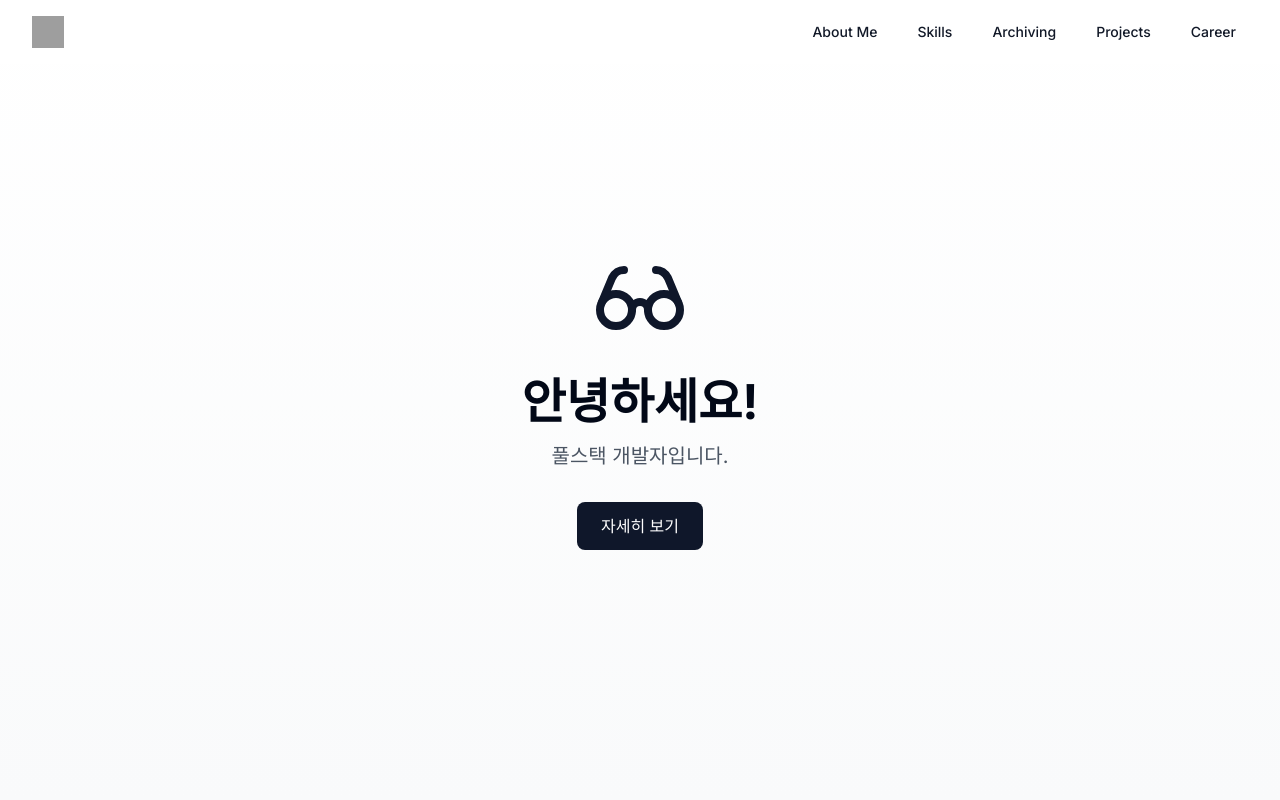
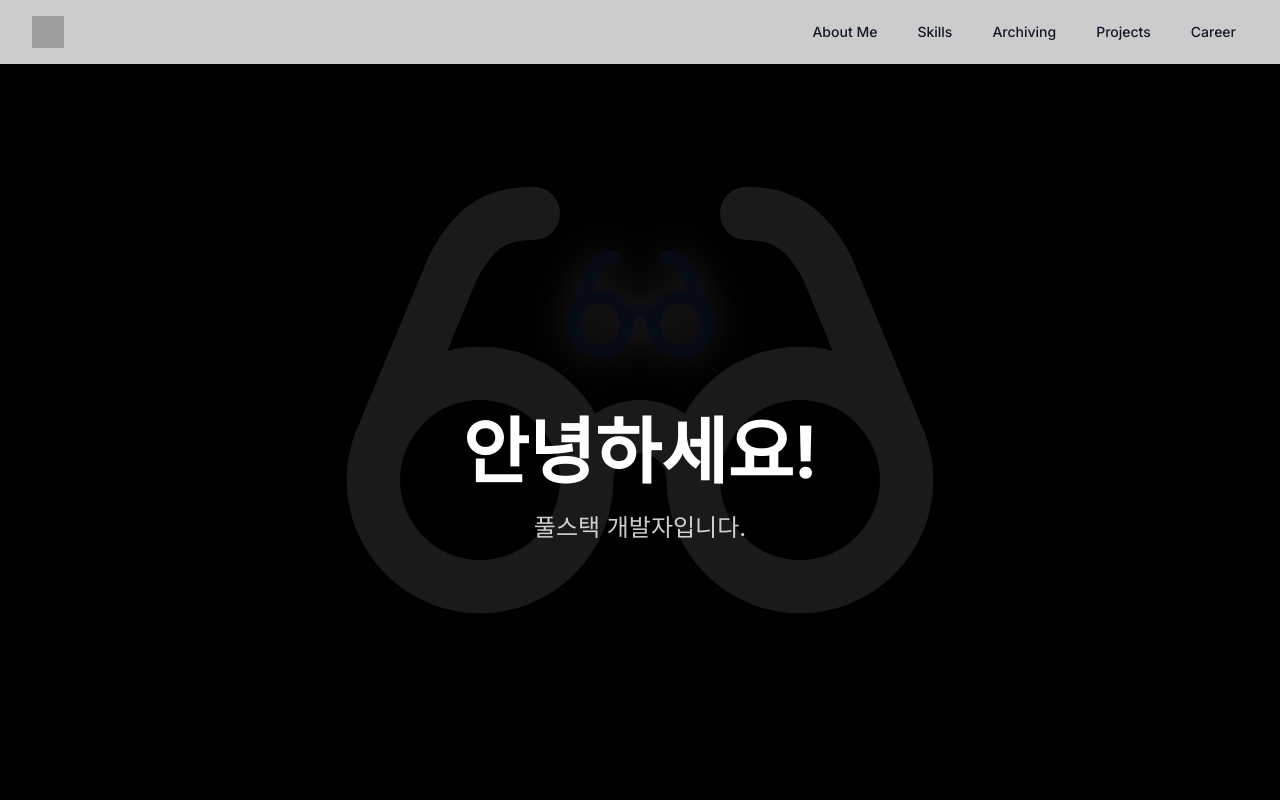
Before and after one commit to Norang2810/Heyjinu-Portfolio, a Next.js app: page / in a window 1280 px wide. Shown: the top 800 px of the page. Built offline with nearby package versions, Linux system fonts and the light colour scheme; grey boxes are pictures that could not be loaded.

Commit message:
Glasses animation

```diff
--- a/app/page.tsx
+++ b/app/page.tsx
@@ -20,13 +20,15 @@ export default function Home() {
   }, []);
 
   return (
-    <main className="min-h-screen">
+    <main className="relative">
       <HeroSection />
-      <AboutSection />
-      <SkillsSection />
-      <ArchivingSection />
-      <ProjectsSection />
-      <CareerSection />
+      <div className="relative z-10 bg-black">
+        <AboutSection />
+        <SkillsSection />
+        <ArchivingSection />
+        <ProjectsSection />
+        <CareerSection />
+      </div>
     </main>
   );
 }
--- a/components/sections/HeroSection.tsx
+++ b/components/sections/HeroSection.tsx
@@ -1,23 +1,77 @@
 "use client";
 
-import { Glasses } from 'lucide-react';
+import { useState, useEffect } from "react";
+import { Glasses } from "lucide-react";
 
 export function HeroSection() {
+  // 현재 스크롤 위치 상태
+  const [scrollPosition, setScrollPosition] = useState(0);
+
+  // 스크롤 이벤트 핸들러
+  useEffect(() => {
+    const handleScroll = () => {
+      const scrollTop = window.scrollY; // 페이지 전체의 스크롤 위치
+      setScrollPosition(scrollTop);
+    };
+
+    // 스크롤 이벤트 등록
+    window.addEventListener("scroll", handleScroll);
+
+    // 컴포넌트 언마운트 시 이벤트 제거
+    return () => {
+      window.removeEventListener("scroll", handleScroll);
+    };
+  }, []);
+
+  // 스크롤 위치에 따른 텍스트
+  const getText = () => {
+    if (scrollPosition < window.innerHeight * 0.5) {
+      return { title: "안녕하세요!", description: "풀스택 개발자입니다." };
+    } else if (scrollPosition < window.innerHeight * 1.5) {
+      return { title: "환영합니다!", description: "사용자 경험을 디자인합니다." };
+    } else {
+      return { title: "함께 일해요!", description: "최고의 결과를 만들어냅니다." };
+    }
+  };
+
+  const { title, description } = getText();
+
   return (
-    <section id="hero" className="section flex flex-col items-center justify-center min-h-screen bg-gradient-to-b from-white to-gray-50">
-      <div className="text-center" data-aos="fade-up">
-        <Glasses className="w-24 h-24 mx-auto mb-8 text-primary" />
-        <h1 className="text-5xl font-bold mb-4">안녕하세요!</h1>
-        <p className="text-xl text-gray-600 mb-8">풀스택 개발자입니다.</p>
-        <div className="flex gap-4 justify-center">
-          <a
-            href="#about"
-            className="bg-primary text-white px-6 py-3 rounded-lg hover:bg-primary/90 transition-colors"
+    <>
+      {/* Hero 섹션 */}
+      <section
+        id="hero"
+        className="h-screen sticky top-0 flex flex-col items-center justify-center  to-gray-50 bg-black text-white"
+      >
+        <div className="text-center relative">
+          {/* 안경 아이콘을 더 크게 표시하고 애니메이션 추가 */}
+          <div
+            className="absolute top-1/2 left-1/2 transform -translate-x-1/2 -translate-y-1/2 -z-10 opacity-10"
+            style={{
+              transform: `translate(-50%, -50%) scale(${1 + scrollPosition * 0.001})`,
+              transition: 'transform 0.3s ease-out'
+            }}
           >
-            자세히 보기
-          </a>
+            <Glasses className="w-[40rem] h-[40rem]" />
+          </div>
+
+          {/* 메인 안경 아이콘 */}
+          <Glasses
+            className="w-40 h-40 mx-auto mb-8 text-primary animate-pulse"
+            style={{
+              filter: 'drop-shadow(0 0 20px rgba(255,255,255,0.3))'
+            }}
+          />
+          <h1 className="text-7xl font-bold mb-6">{title}</h1>
+          <p className="text-2xl text-white/80 mb-8">{description}</p>
         </div>
-      </div>
-    </section>
+      </section>
+
+      {/* Hero 이후 콘텐츠 */}
+      <section className="h-[200vh] flex flex-col items-center justify-center bg-gray-100">
+        <h2 className="text-3xl font-bold">다음 섹션</h2>
+        <p className="text-lg text-gray-600 mt-4">Hero 섹션 이후의 콘텐츠입니다.</p>
+      </section>
+    </>
   );
 }
```
